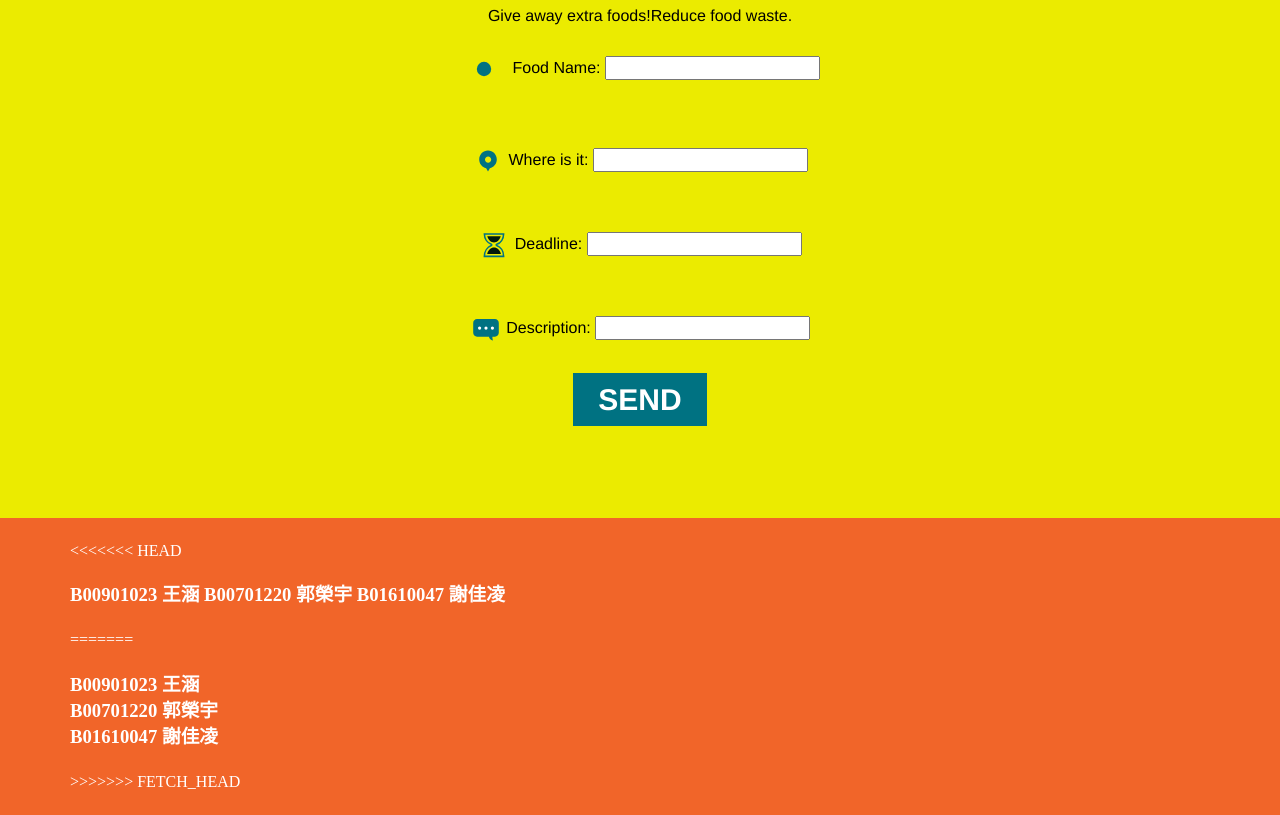
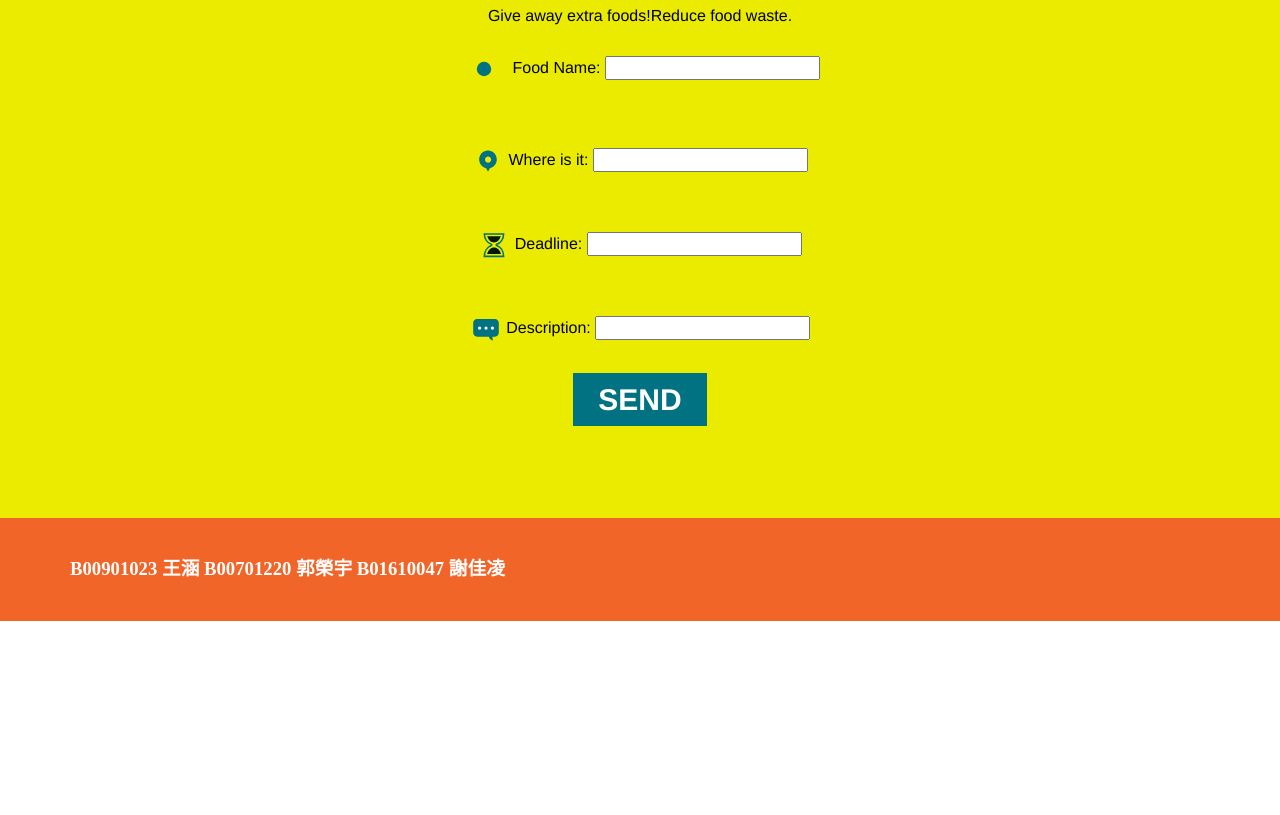
Before and after one commit to BensonKuo/FOODem, a plain HTML site: page index.html in a window 1280 px wide. Shown: the part 1651-2466 px from the top of the page. After the commit the page ends 2272 px from the top, so only its background shows below. Drawn offline with nearby package versions, Linux system fonts and the light colour scheme; a script that the page names is missing.

Commit message:
趕快commit不然壞掉

```diff
--- a/index.html
+++ b/index.html
@@ -143,11 +143,7 @@
 
         <div class="footer-container">
             <footer class="wrapper">
-<<<<<<< HEAD
-	    	<h3>B00901023 王涵    B00701220 郭榮宇   B01610047 謝佳凌</h3>
-=======
-	    	<h3>B00901023 王涵<br>B00701220 郭榮宇<br>B01610047 謝佳凌</h3>
->>>>>>> FETCH_HEAD
+                <h3>B00901023 王涵    B00701220 郭榮宇   B01610047 謝佳凌</h3>
             </footer>
         </div>
 
```
